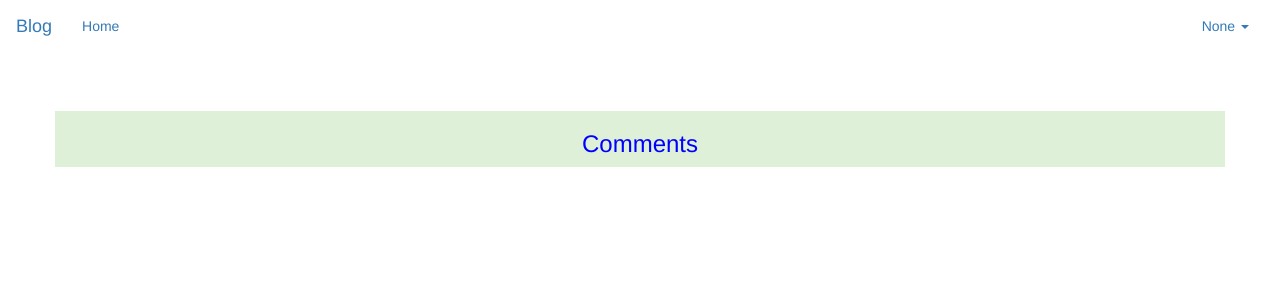
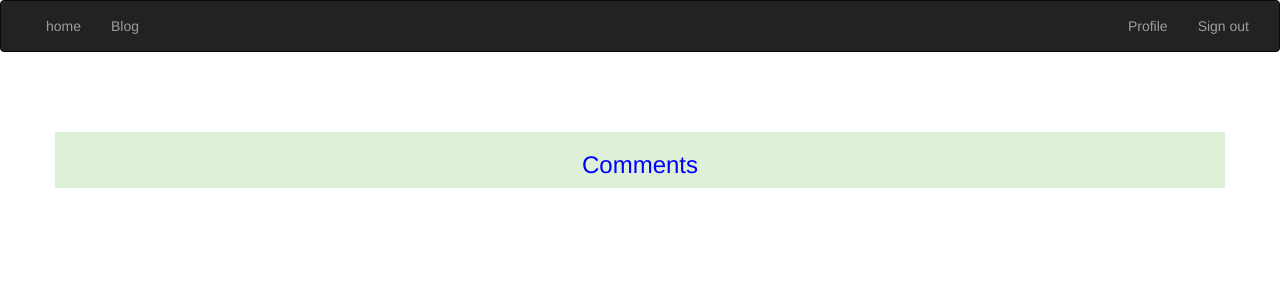
Before and after one commit to jepkess/blogApp, a Flask app: page /comments/1 in a window 1280 px wide. Shown: the top 300 px of the page. Run offline with Flask 2, Linux system fonts and the light colour scheme; the visitor is signed in with stand-in values (Sample User, id 1); data comes from the database, SQL or seed files in the repository; data that the repository does not hold is empty; some libraries are stand-ins or nearby versions.

Commit message:
fix the bugs

```diff
--- a/app/main/views.py
+++ b/app/main/views.py
@@ -30,7 +30,7 @@
         blog= form.Blogs.data
         title=form.title.data
 
-        #instances of a new blog
+        #creating an instance of a blog
         new_blog = Blogs(title=title,category= category,blog= blog,user_id=current_user.id)
 
         title='New Blog'
@@ -112,7 +112,7 @@
 
 @main.route('/new_comment/<int:blogs_id>', methods = ['GET', 'POST'])
 @login_required
-def new_comment( blogs_id):
+def new_comments( blogs_id):
 
     blogs = Blogs.query.filter_by(id = blogs_id).first()
     form = CommentForm()
@@ -120,7 +120,7 @@
     if form.validate_on_submit():
         comment = form.comment.data
         new_comment = Comments(comment=comment,user_id=current_user.id, blogs_id=blogs_id)
-        new_comment.save_comment()
+        new_comment.save_comments()
 
         return redirect(url_for('main.category'))
     title='New Blog'
--- a/app/models.py
+++ b/app/models.py
@@ -20,7 +20,7 @@
     category = db.Column(db.String(255))
     blog = db.Column(db.String(255))
     date = db.Column(db.DateTime(250), default=datetime.utcnow)
-    user_id = db.Column(db.Integer, db.ForeignKey("users.id"), nullable=False)
+    user_id = db.Column(db.Integer, db.ForeignKey("users.id"))
     comments = db.relationship('Comments', backref='title', lazy='dynamic')
 
     def save_blog(self):
@@ -97,7 +97,7 @@
     user_id = db.Column(db.Integer, db.ForeignKey("users.id"))
 
 
-    def save_comment(self):
+    def save_comments(self):
         db.session.add(self)
         db.session.commit()
 
--- a/app/templates/comments.html
+++ b/app/templates/comments.html
@@ -15,11 +15,11 @@
 
           <div class="card col-sm mt-2">
 
-              <h4 style="color:blue"class="card-title">{{comm.author}}</h4>
+              <h4 style="color:rgb(149, 169, 170)"class="card-title">{{comm.author}}</h4>
               <p class="card-text">{{comm.comment}}.</p>
 
               <div class="card-footer bg-transparent border-success">
-                <small style="color:maroon">Publish date:{{comm.date_posted.strftime('%Y-%m-%d')}}</small
+                <small style="color:rgb(0, 128, 58)">Date posted:{{comm.date_posted.strftime('%Y-%m-%d')}}</small
                 >
 
               </div>
--- a/app/templates/navbar.html
+++ b/app/templates/navbar.html
@@ -1,5 +1,6 @@
-<div class="navbar navbar-dark" role="navigation" style="margin-bottom:0; border-bottom: 1px ">
-    <div class="container-fluid">
+
+<div class="navbar navbar-inverse" role="navigation">
+    <div class="container-fluid bg-dark">
       <div class="navbar-header">
         <button type="button" class="navbar-toggle" data-toggle="collapse" data-target=".navbar-collapse">
           <span class="sr-only">Toggle navigation</span>
@@ -7,32 +8,36 @@
           <span class="icon-bar"></span>
           <span class="icon-bar"></span>
         </button>
-            <a href="/" class="navbar-brand">Blog</a>
       </div>
+
+
+
+
       <div class="navbar-collapse collapse">
         <ul class="nav navbar-nav">
-                    <li><a href="/">Home</a></li>
+            <li><a href="/">home</a></li>
+            <li><a href="/">Blog</a></li>
+
         </ul>
 
+
+
         <ul class="nav navbar-nav navbar-right">
+
           {% if current_user.is_authenticated %}
+          <li><a href="{{url_for('main.profile',uname=current_user.username)}}">Profile</a></li>
+          <li><a href="{{url_for('auth.logout')}}">Sign out</a></li>
+          {% else %}
+          <li><a href="{{url_for('auth.login')}}">Sign in</a></li>
+          {%endif%}
 
-                    <li class="dropdown"><a href="#" class="dropdown-toggle" data-toggle="dropdown" role="button" aria-haspopup="true" aria-expanded="false">{{current_user.author| capitalize}} <span class="caret"></span></a>
-                        <ul class="dropdown-menu">
-                          <li><a href="/Subscribe">Subscribe</a></li>
-                          <li><a href="{{url_for('main.profile',uname=current_user.username)}}">Profile</a></li>
-                            <li role="separator" class="divider"></li>
-                            <li><a href="{{url_for('auth.logout')}}">Sign out</a></li>
 
 
         </ul>
-                    </li>
-                    {% else %}
-                    <li><a href="{{url_for('auth.login')}}">Sign in</a></li>
 
 
-                </ul>
-                {%endif%}
+
+      </div>
+
     </div>
   </div>
-</div>
```
Also changed, not shown: app/templates/comment.html (deleted, +0 -40 lines). Lines whose indentation alone changed are shown as unchanged.
